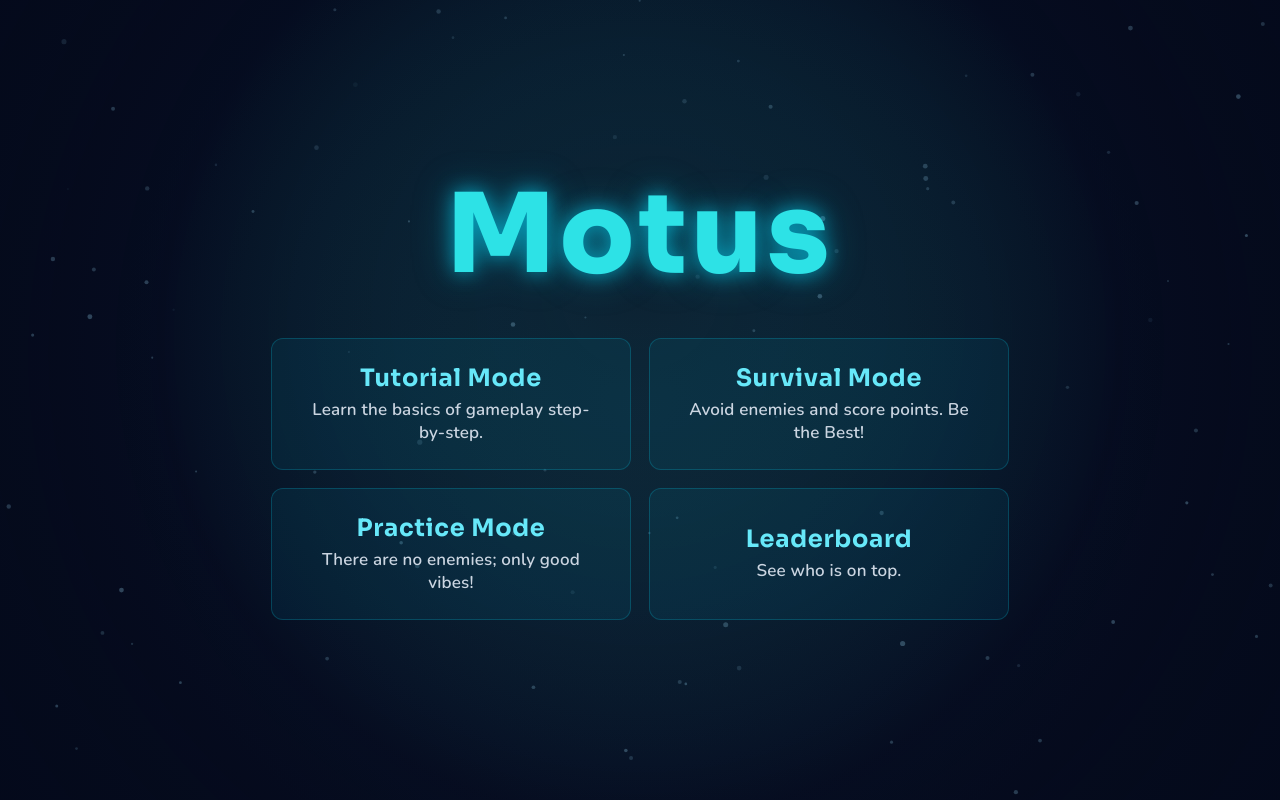
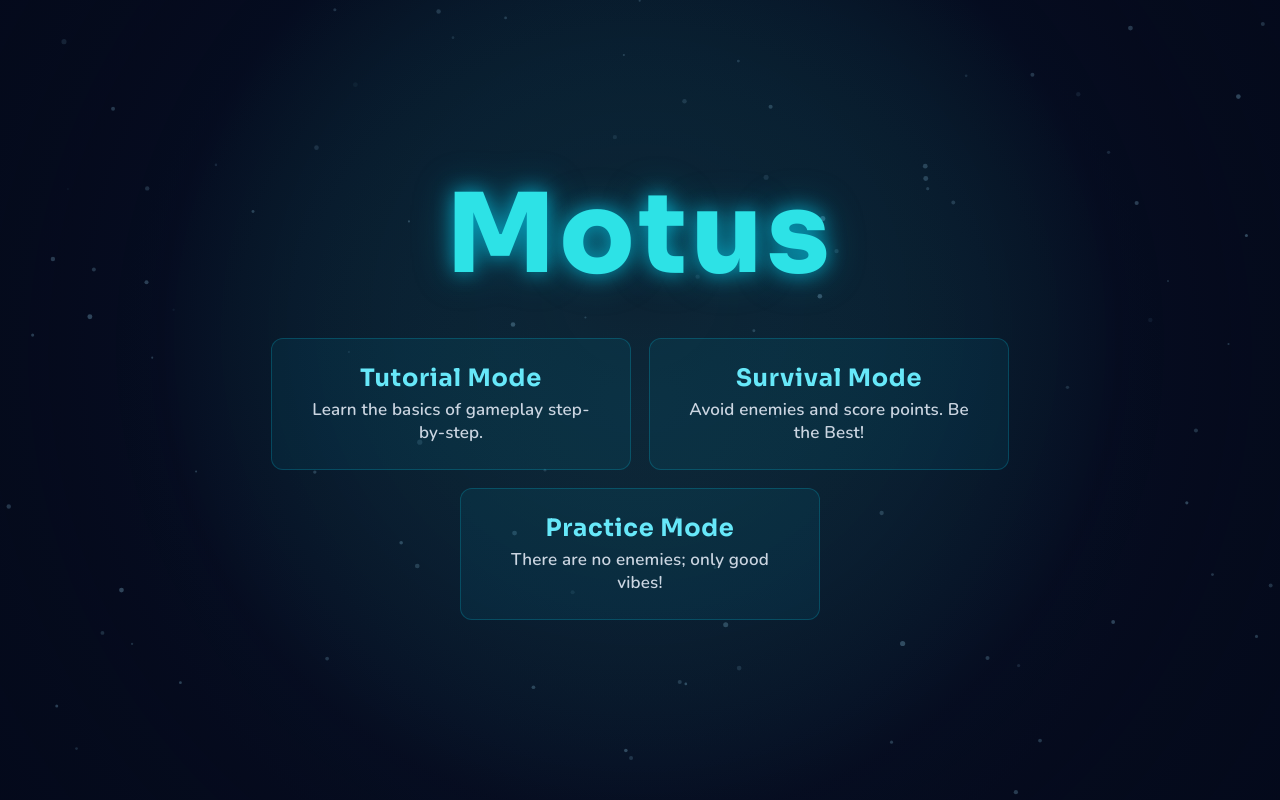
Before and after one commit to shardulmarathe/motus, a Next.js app: page / in a window 1280 px wide. Built offline with nearby package versions, Linux system fonts and the light colour scheme.

Commit message:
Remove home page leaderboard button while keeping username flow.
Hide the top-7 modal entry point until the leaderboard backend is migrated elsewhere.

```diff
--- a/src/app/page.tsx
+++ b/src/app/page.tsx
@@ -1,7 +1,6 @@
 "use client"
 
 import React, { useCallback, useEffect, useRef, useState } from 'react'
-import dynamic from 'next/dynamic'
 import GameCanvas from '../components/GameCanvas'
 import NeonBackground from '../components/NeonBackground'
 import TouchControls from '../components/TouchControls'
@@ -18,8 +17,6 @@ import {
   USERNAME_MIN_LENGTH,
   type LeaderboardEntry,
 } from '../lib/leaderboard'
-
-const LeaderboardModal = dynamic(() => import('../components/LeaderboardModal'), { ssr: false })
 
 type HudState = {
   score: number
@@ -45,7 +42,6 @@ export default function Home() {
   const [draftName, setDraftName] = useState('')
   const [leaderboardEntries, setLeaderboardEntries] = useState<LeaderboardEntry[]>([])
   const [leaderboardNamesLoading, setLeaderboardNamesLoading] = useState(false)
-  const [leaderboardOpen, setLeaderboardOpen] = useState(false)
   const [startingSession, setStartingSession] = useState(false)
   const [isTouch, setIsTouch] = useState(false)
   const submittedDeathRef = useRef(false)
@@ -360,15 +356,6 @@ export default function Home() {
                   <div className="mode-btn-title">Practice Mode</div>
                   <div className="mode-btn-desc">There are no enemies; only good vibes!</div>
                 </button>
-
-                <button
-                  type="button"
-                  className="mode-btn"
-                  onClick={() => setLeaderboardOpen(true)}
-                >
-                  <div className="mode-btn-title">Leaderboard</div>
-                  <div className="mode-btn-desc">See who is on top.</div>
-                </button>
               </div>
             </div>
           </div>
@@ -504,8 +491,6 @@ export default function Home() {
           </div>
         )}
       </main>
-
-      <LeaderboardModal open={leaderboardOpen} onClose={() => setLeaderboardOpen(false)} />
     </div>
   )
 }
```
